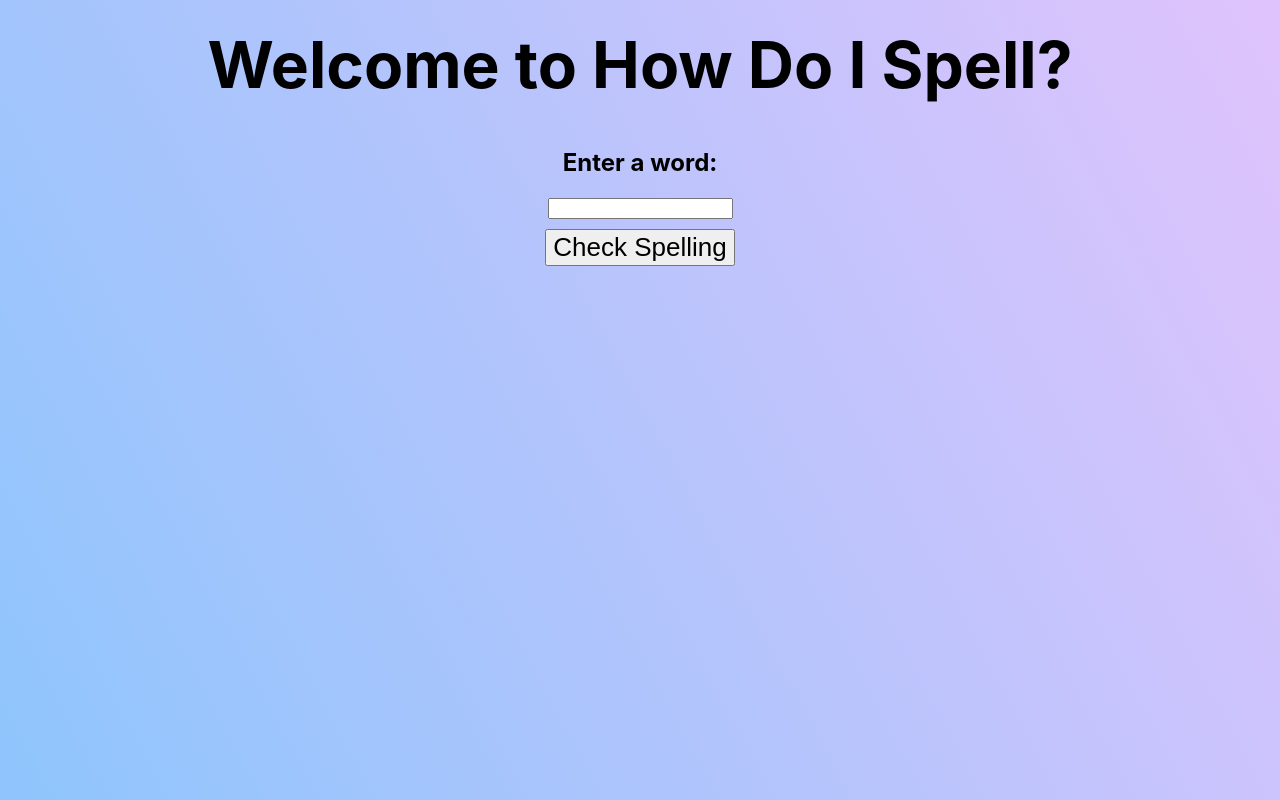
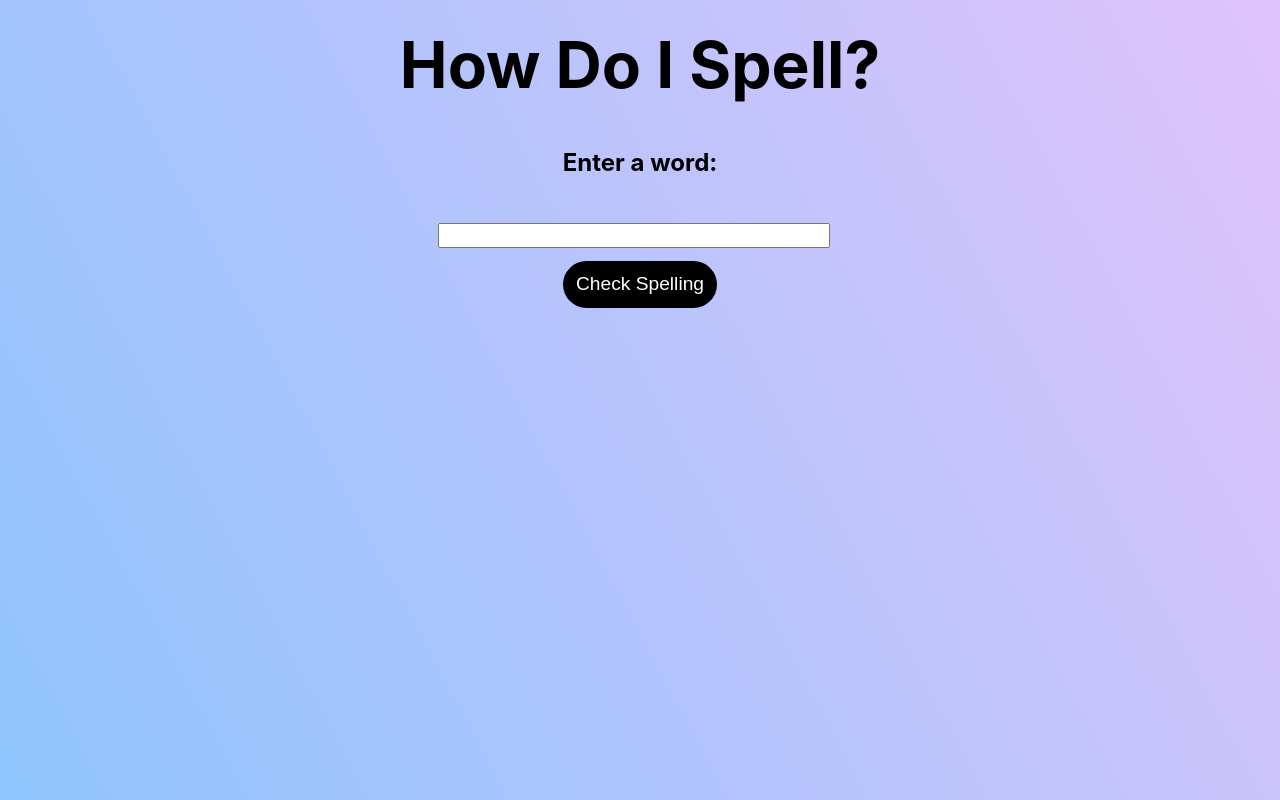
Before and after one commit to Pyxxil/TerribleHack, a React (Vite) app: page /howdoispell in a window 1280 px wide. Built offline with nearby package versions, Linux system fonts and the light colour scheme; no server answers.

Commit message:
style page

```diff
--- a/src/howdoispell/search.tsx
+++ b/src/howdoispell/search.tsx
@@ -13,18 +13,19 @@ const Search = () => {
     if (!status) return;
 
     if (word in myData) {
-      status.innerHTML = "<p>Yeah, it's correct</p>";
+      status.innerHTML = "<p>Yeah, that's correct!</p>";
     } else {
-      status.innerHTML = "<p>Word does not exist</p>";
+      status.innerHTML = "<p>Not like that</p>";
     }
   };
 
   return (
     <div>
-      <h1>Welcome to How Do I Spell?</h1>
+      <h1>How Do I Spell?</h1>
       <h2>Enter a word:</h2>
       <form onSubmit={handleSubmit}>
         <input
+          className="user-input"
           type="text"
           value={word}
           onChange={(e) => setWord(e.target.value)}
@@ -32,7 +33,7 @@ const Search = () => {
         <br></br>
         <button type="submit">Check Spelling</button>
       </form>
-      <div id="status"></div>
+      <div className="spelling" id="status"></div>
     </div>
   );
 };
--- a/src/howdoispell/styles.css
+++ b/src/howdoispell/styles.css
@@ -13,9 +13,22 @@
 .howDoISpell .user-input {
   height: 1.5vw;
   width: 30vw;
-  margin: 2vw 1vw 10vw auto;
+  margin: 2vw 1vw 1vw auto;
 }
 
 .howDoISpell button {
-  margin-top: 10px;
+  background-color: #000000;
+  cursor: pointer;
+  border: none;
+  text-align: center;
+  text-decoration: none;
+  border-radius: 25px;
+  padding: 1vw;
+  margin-bottom: 2vw;
+  color: white;
+  font-size: 1.5vw;
 }
+
+.howDoISpell .spelling p {
+  font-size: 5vw;
+}
```
Also changed, not shown: 1 other file (tests, documents, lock files or other folders).
